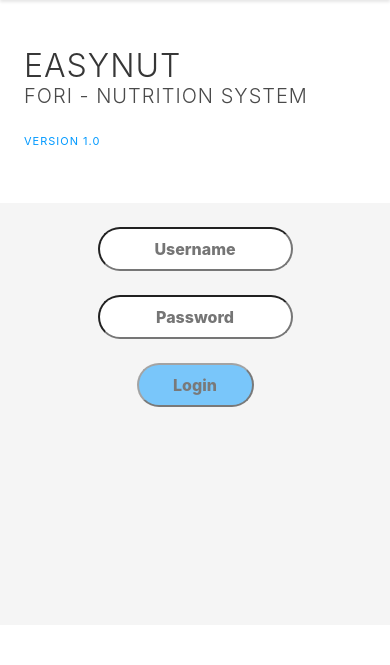
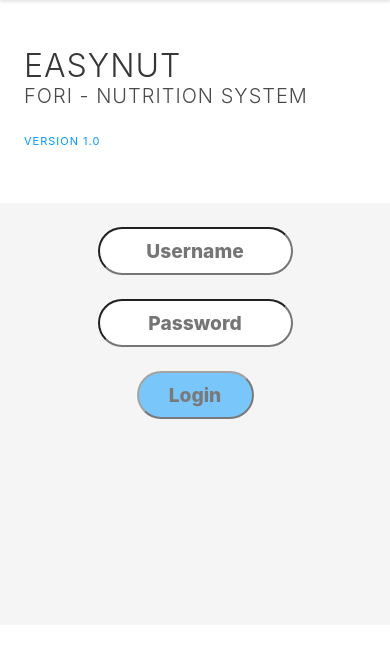
Before and after one commit to MSF-OCB/easynut, a Django app: template templates/emr/login.html in a window 390 px wide. Shown: the part 52-717 px from the top of the page. Run offline with Django 3.2, Linux system fonts and the light colour scheme; the template is opened without the code that fills it, so the values that code supplies are empty.

Commit message:
More mobile friendly

```diff
--- a/static/emr/styleDoudou.css
+++ b/static/emr/styleDoudou.css
@@ -6,7 +6,7 @@ Stylesheet from Doudou
 input[type="text"].searchbox{
 	display: flex;
   	background-color:   #ffffff;
-  	font-size: 1rem;
+  	font-size: 1.2em;
 	border-radius: 40px;
 	opacity: 1;
 	curser: pointer;
@@ -22,9 +22,7 @@ input[type="text"]:hover
 
 input[type="password"].searchbox{
 	display: flex;
-	height: 50%;
-	width: 50%;
-	font-size: 100%;
+  	font-size: 1.2em;
   	background-color:   #ffffff;
 	border-radius: 40px;
 	opacity: 1;
@@ -41,9 +39,7 @@ input[type="password"]:hover
 
 input[type="submit"].searchnow{
 	display: flex;
-	height: 30%;
-	width: 30%;
-	font-size: 100%;
+	font-size: 1.2em;
   	background-color:   #0099ff;
 	border-radius: 40px;
 	opacity: 0.5;
@@ -68,10 +64,11 @@ input[type="submit"]:hover
 }
 
 .button.is-doudou{
+	display: flex;
+	font-size: 1.2em;
 	text-align: center;
-	display: flex;
-	width: 30%;
   	border-radius: 30px;
+  	max-width: 30%;
 	color: #fff;
 	text-transform: uppercase;
 	color: #000000;
```
